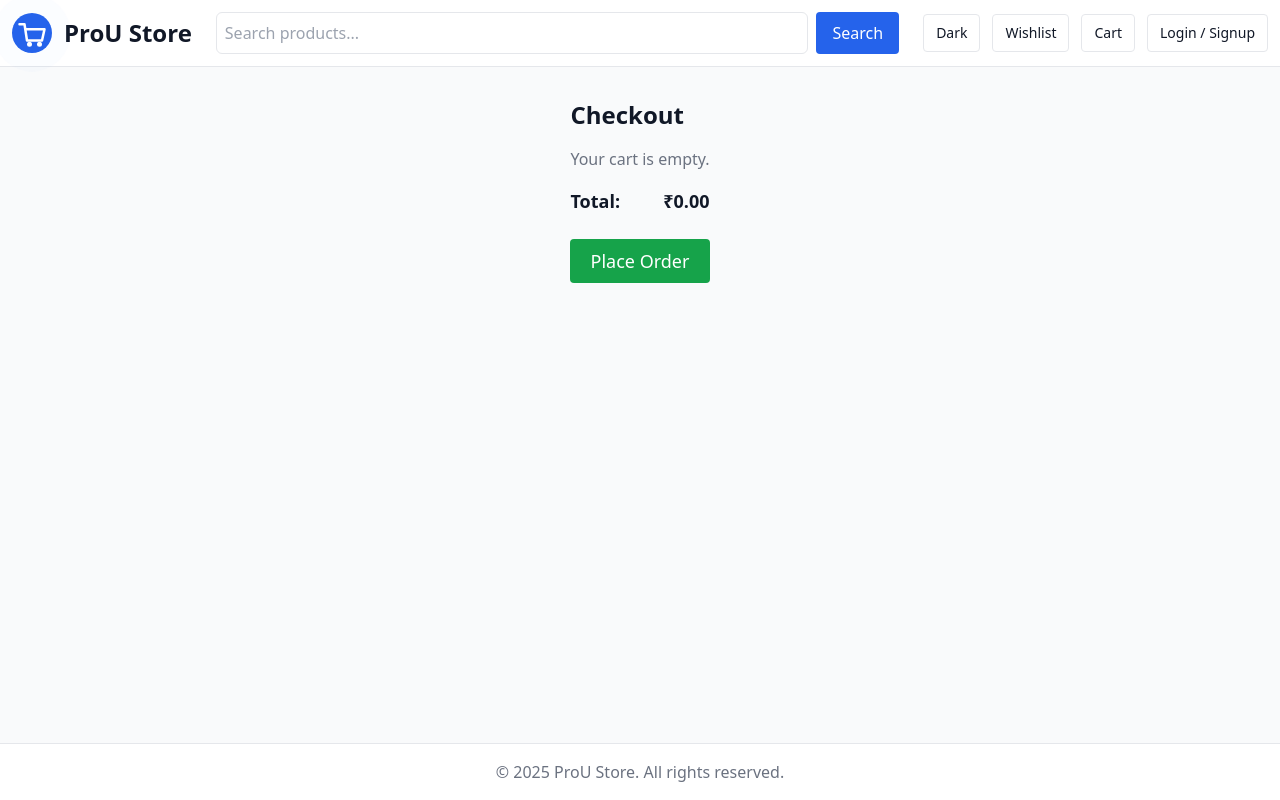
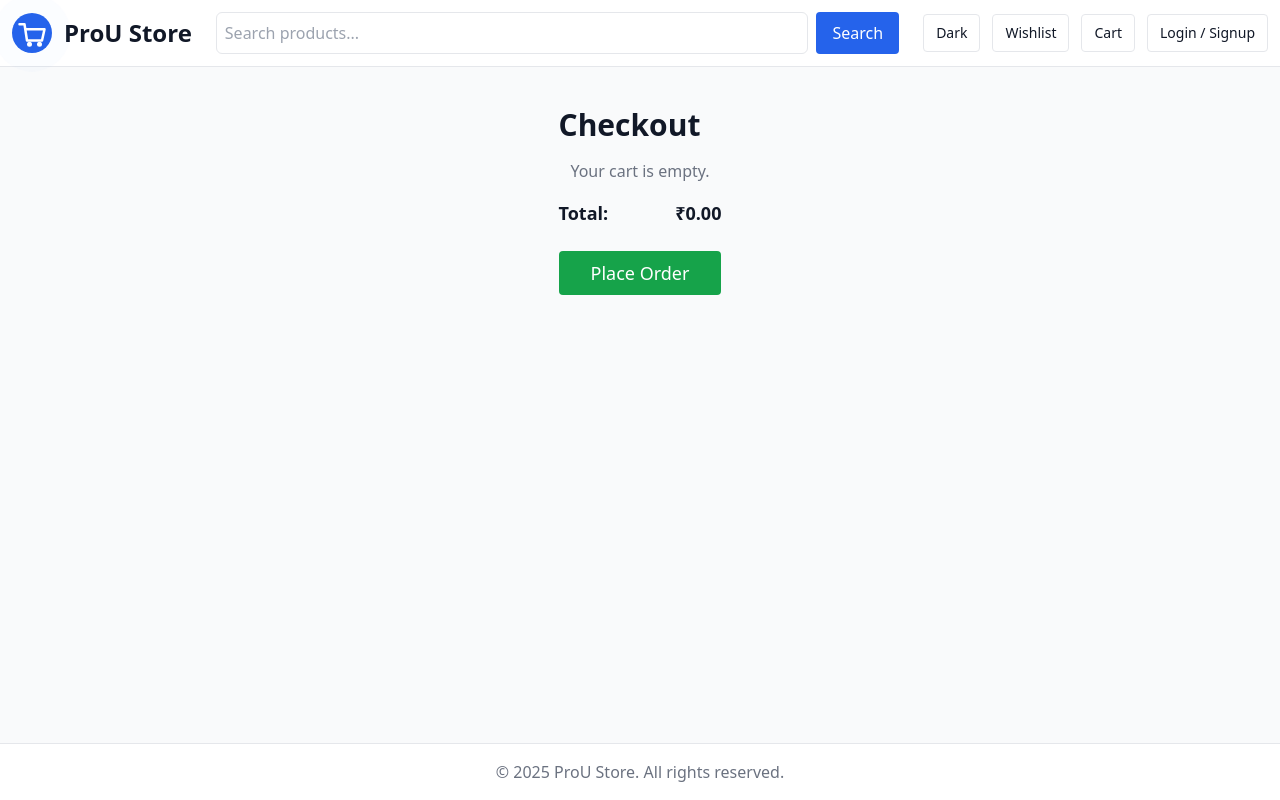
Before and after one commit to Monikamaheswari04/SmartShop-Frontend, a React (Vite) app: page /checkout in a window 1280 px wide. Built offline with nearby package versions, Linux system fonts and the light colour scheme.

Commit message:
Checkout.jsx

```diff
--- a/src/pages/Checkout.jsx
+++ b/src/pages/Checkout.jsx
@@ -1,4 +1,3 @@
-
 import { useCart } from "../context/useCart";
 import { useState } from "react";
 import { useNavigate } from "react-router-dom";
@@ -14,14 +13,8 @@ export default function Checkout() {
   const handlePlaceOrder = () => {
     if (cartItems.length === 0) return;
 
-    // Celebration animation
-    confetti({
-      particleCount: 200,
-      spread: 90,
-      origin: { y: 0.6 },
-    });
+    confetti({ particleCount: 200, spread: 90, origin: { y: 0.6 } });
 
-    // Save order to localStorage
     const existingOrders = JSON.parse(localStorage.getItem("orders") || "[]");
     const newOrder = { id: new Date().getTime(), items: cartItems, total };
     localStorage.setItem("orders", JSON.stringify([...existingOrders, newOrder]));
@@ -30,57 +23,66 @@ export default function Checkout() {
     setOrderPlaced(true);
   };
 
-  const handleViewOrders = () => navigate("/orders"); // redirect to orders page
-  const handleGoHome = () => navigate("/"); // redirect to home page
+  const handleViewOrders = () => navigate("/orders");
+  const handleGoHome = () => navigate("/");
 
   return (
-    <div className="max-w-3xl mx-auto p-4">
-      <h2 className="text-2xl font-bold mb-4">Checkout</h2>
+    <div className="max-w-3xl mx-auto p-4 sm:p-6">
+      <h2 className="text-2xl sm:text-3xl font-bold mb-4 text-center sm:text-left">Checkout</h2>
 
       {!orderPlaced ? (
         <>
-          {cartItems.length === 0 && <div className="text-gray-500 mb-4">Your cart is empty.</div>}
+          {cartItems.length === 0 && <div className="text-gray-500 mb-4 text-center">Your cart is empty.</div>}
 
           <div className="space-y-4">
             {cartItems.map(item => (
-              <div key={item.id} className="flex items-center gap-4 border-b pb-2">
-                <img src={item.image} alt={item.name} className="w-20 h-20 object-cover rounded" />
-                <div className="flex-1">
+              <div
+                key={item.id}
+                className="flex flex-col sm:flex-row items-center sm:items-start gap-4 border-b pb-2"
+              >
+                <img
+                  src={item.image}
+                  alt={item.name}
+                  className="w-20 h-20 sm:w-24 sm:h-24 object-cover rounded"
+                />
+                <div className="flex-1 text-center sm:text-left">
                   <div className="font-semibold">{item.name}</div>
                   <div className="text-sm text-gray-500">Quantity: {item.quantity}</div>
-                  <div className="text-sm font-bold">₹{(item.price * item.quantity).toFixed(2)}</div>
+                  <div className="text-sm sm:text-base font-bold">
+                    ₹{(item.price * item.quantity).toFixed(2)}
+                  </div>
                 </div>
               </div>
             ))}
           </div>
 
-          <div className="mt-4 flex justify-between font-bold text-lg">
+          <div className="mt-4 flex flex-col sm:flex-row justify-between font-bold text-lg gap-2 sm:gap-0">
             <div>Total:</div>
             <div>₹{total.toFixed(2)}</div>
           </div>
 
           <button
             onClick={handlePlaceOrder}
-            className="mt-6 w-full bg-green-600 text-white py-2 rounded text-lg"
+            className="mt-6 w-full sm:w-auto sm:px-8 bg-green-600 text-white py-2 rounded text-lg"
           >
             Place Order
           </button>
         </>
       ) : (
         <div className="mt-6 text-center">
-          <div className="text-2xl font-bold mb-4">🎉 Order Placed Successfully! 🎉</div>
+          <div className="text-2xl sm:text-3xl font-bold mb-4">🎉 Order Placed Successfully! 🎉</div>
           <p className="text-gray-600 mb-6">Thank you for your purchase!</p>
 
-          <div className="flex justify-center gap-4">
+          <div className="flex flex-col sm:flex-row justify-center gap-4">
             <button
               onClick={handleViewOrders}
-              className="px-4 py-2 bg-blue-600 text-white rounded"
+              className="px-4 py-2 w-full sm:w-auto bg-blue-600 text-white rounded"
             >
               View Orders
             </button>
             <button
               onClick={handleGoHome}
-              className="px-4 py-2 bg-gray-300 text-gray-900 rounded"
+              className="px-4 py-2 w-full sm:w-auto bg-gray-300 text-gray-900 rounded"
             >
               Go to Home
             </button>
```
